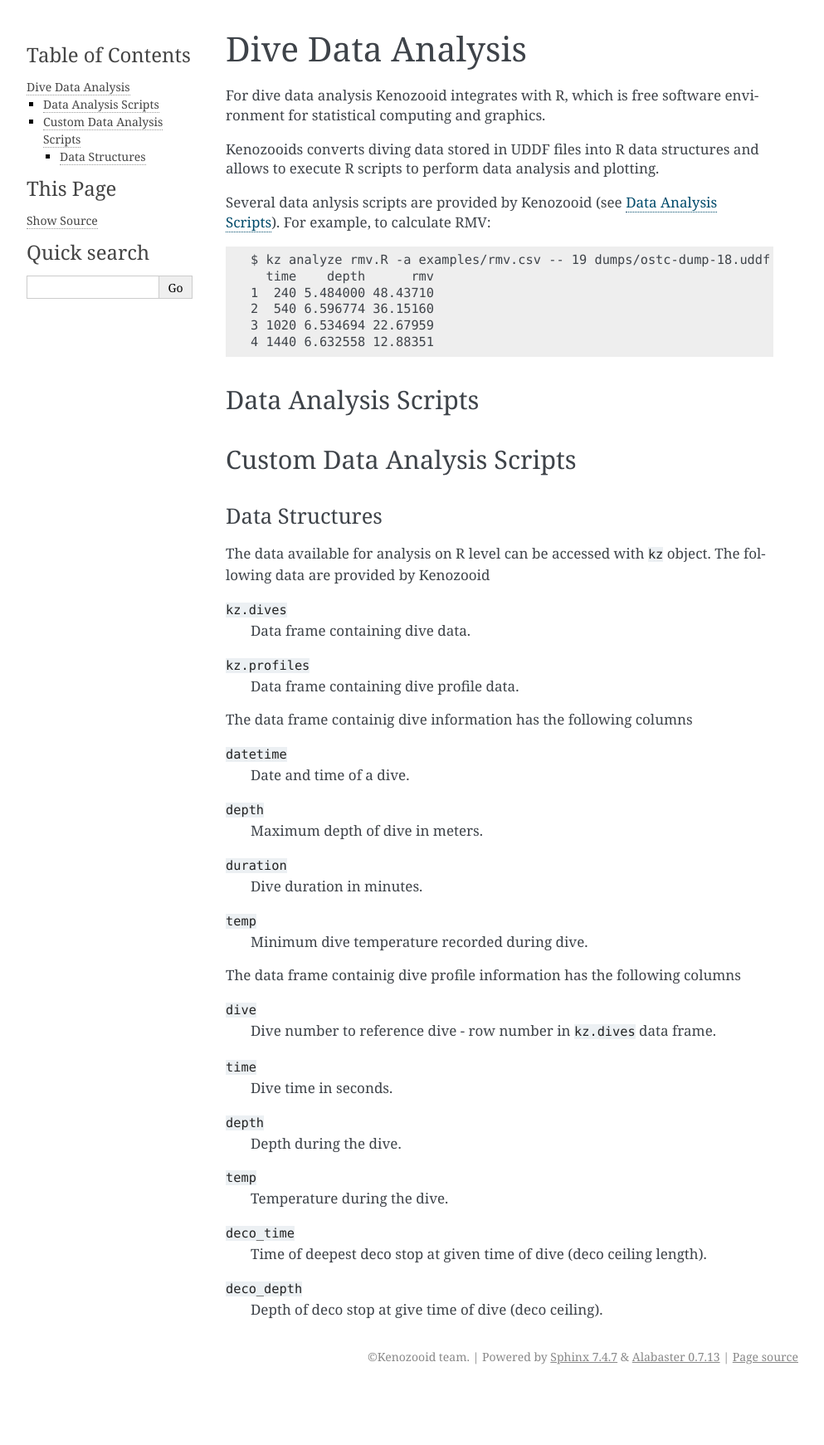
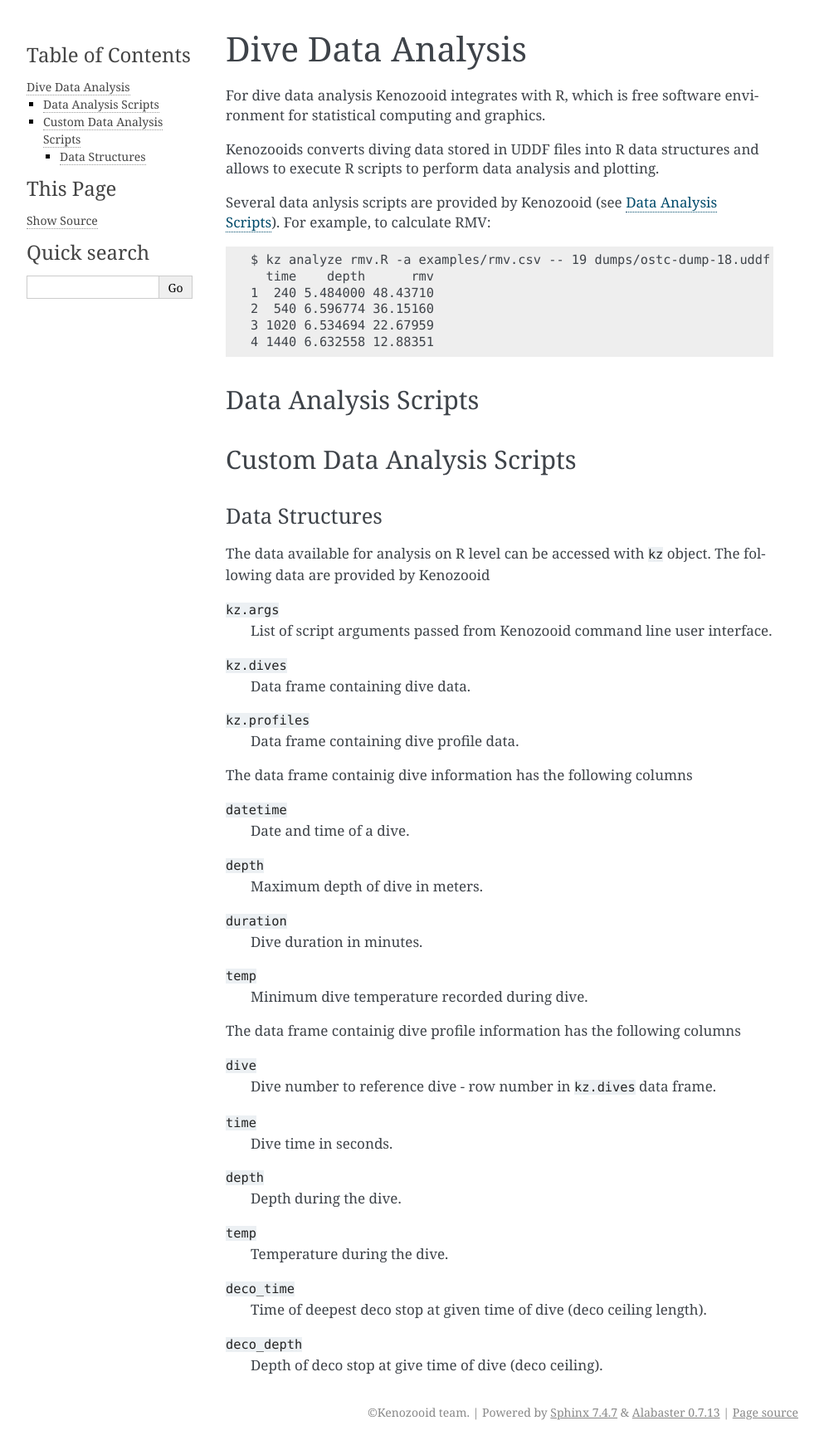
Before and after one commit to gitGNU/gnu_kenozooid, a Sphinx documentation site: the page built from doc/user/analysis.rst, in a window 1280 px wide. Shown: the whole page at 83% size, without its empty margins (148-1141 px from the left). Built offline with Sphinx 7.4.7, drawn with Linux system fonts in a browser that asks for light colours; before the commit the page ends 1674 px from its top, so only the background shows below that.

Commit message:
- analytics: s/args/kz.args/ in R scripts

```diff
--- a/doc/user/analysis.rst
+++ b/doc/user/analysis.rst
@@ -28,6 +28,9 @@ Data Structures
 The data available for analysis on R level can be accessed with ``kz``
 object. The following data are provided by Kenozooid
 
+``kz.args``
+    List of script arguments passed from Kenozooid command line user
+    interface.
 ``kz.dives``
     Data frame containing dive data.
 ``kz.profiles``
```
Also changed, not shown: 4 other files.
